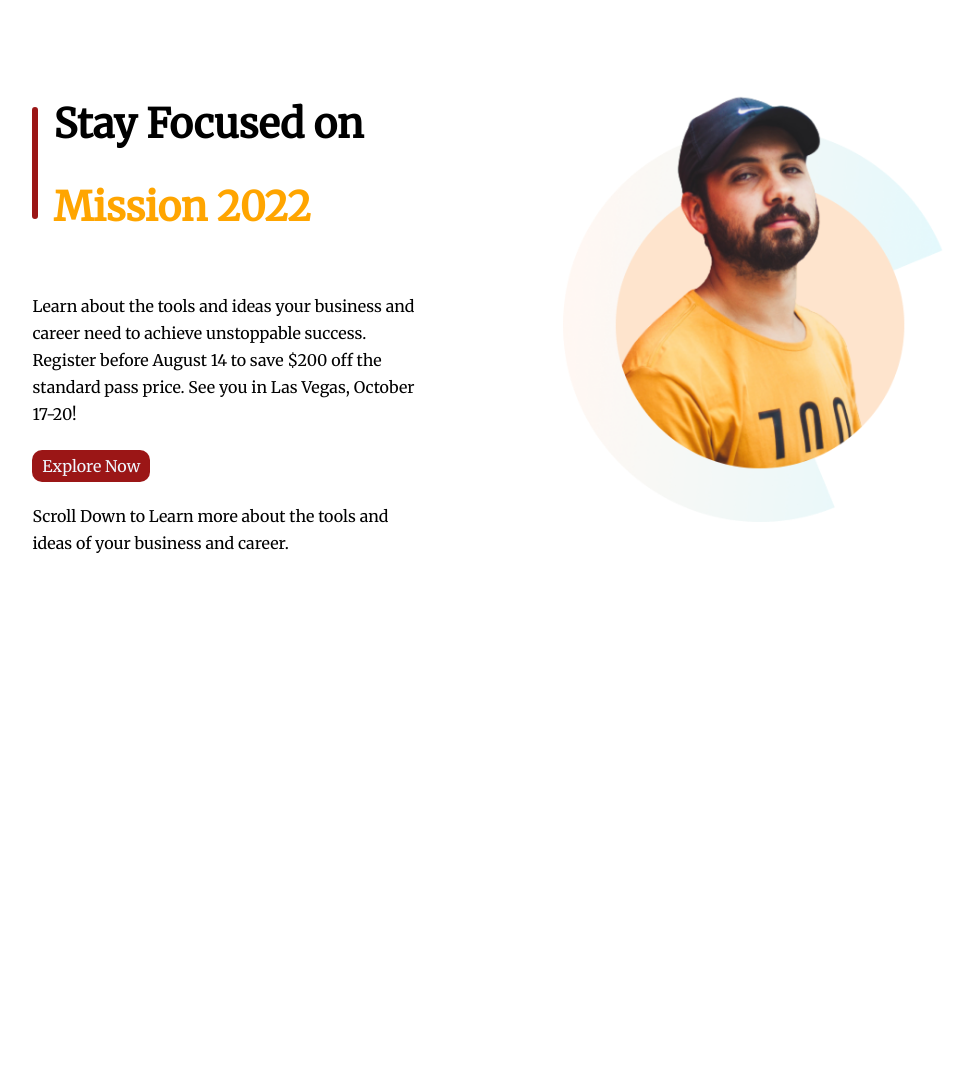
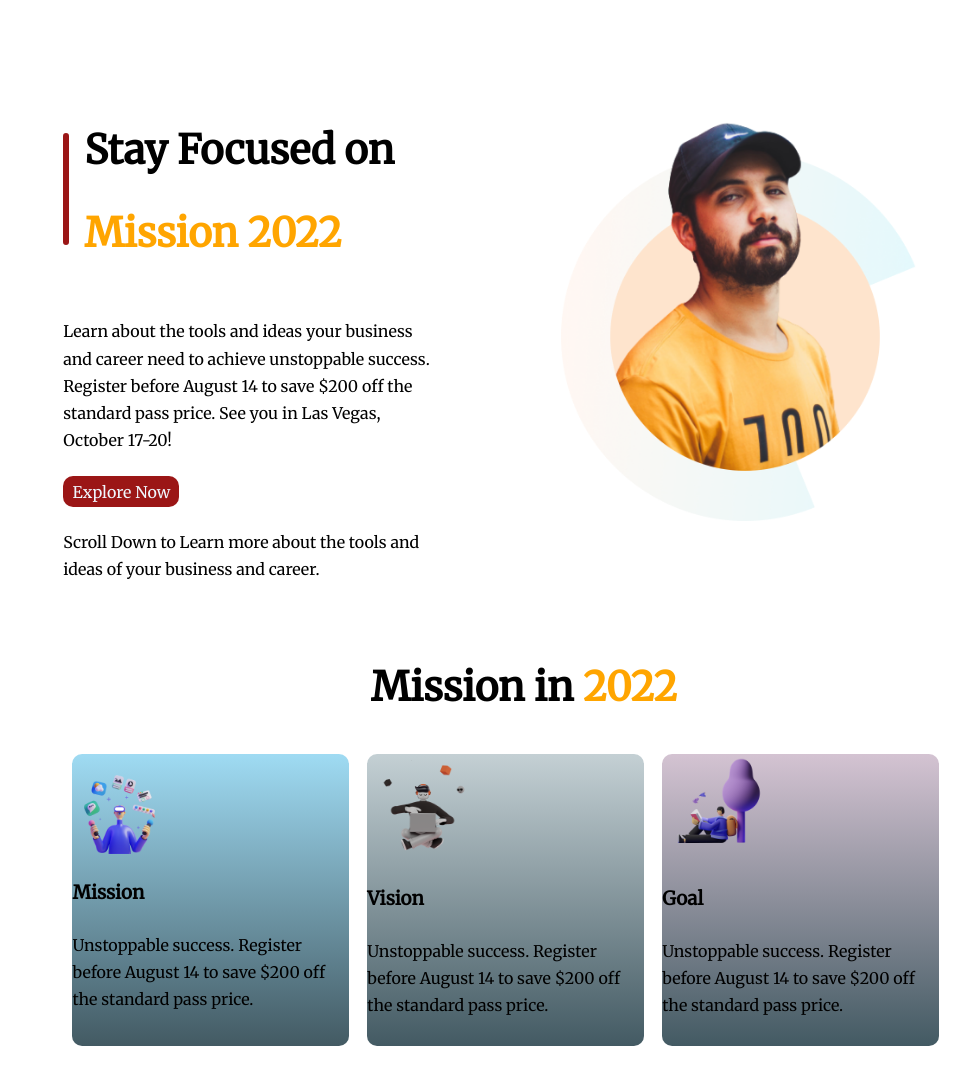
Before and after one commit to asifmahmud00/assignment1, a plain HTML site: page index.html in a window 1280 px wide. Shown: the whole page, without its empty margins (116-1089 px from the left). Before the commit the page ends 800 px from the top, so only its background shows below. Drawn offline with Linux system fonts and the light colour scheme.

Commit message:
section 2

```diff
--- a/index.html
+++ b/index.html
@@ -37,9 +37,36 @@
             </div>
         </div>
         <div class="half-width">
-            <img src="images/person-0.png" alt="" style="  padding-left:35%; width: 100%;">
+            <img src="images/person-0.png" alt="" style="padding-left:35%;">
         </div>
     </section>
+
+    <section>
+        <h1 style="text-align: center;">Mission in <span class="orange-color">2022</span></h1>
+        <div class="flex-display">
+            <div class="one-third-width"
+                style="background-image: linear-gradient(rgb(159, 219, 243), rgb(67, 90, 99));">
+                <img class="img-2nd-section" src="images/illustrator-1.png" alt="">
+                <h3>Mission</h3>
+                <p>Unstoppable success. Register before August 14 to save $200 off the standard pass price.</p>
+            </div>
+            <div class="one-third-width"
+                style="background-image: linear-gradient(rgb(196, 208, 212), rgb(67, 90, 99));">
+                <img class="img-2nd-section" src="images/illustrator-2.png" alt="">
+                <h3>Vision</h3>
+                <p>Unstoppable success. Register before August 14 to save $200 off the standard pass price.</p>
+            </div>
+            <div class="one-third-width"
+                style="background-image: linear-gradient(rgb(212, 195, 210), rgb(67, 90, 99));">
+                <img class="img-2nd-section" src="images/illustrator-3.png" alt="">
+                <h3>Goal</h3>
+                <p>Unstoppable success. Register before August 14 to save $200 off the standard pass price.</p>
+            </div>
+        </div>
+    </section>
+
+
+
 </body>
 
 </html>
--- a/style.css
+++ b/style.css
@@ -4,7 +4,7 @@ body {
 }
 
 section {
-    margin: 2%;
+    margin: 5%;
 }
 
 h1 {
@@ -36,6 +36,12 @@ h1 {
     width: 40%;
 }
 
+.one-third-width {
+    width: 30%;
+    border-radius: 10px;
+    margin: 1%
+}
+
 .link_button {
     padding: 1.5% 2.5%;
     background-image: linear-gradient(rgb(155, 22, 22), rgb(155, 22, 22));
@@ -50,3 +56,12 @@ p {
     line-height: 1.7em;
     margin: 1.7em 0;
 }
+
+img {
+    width: 100%;
+}
+
+.img-2nd-section {
+    width: 40%;
+
+}
```
Also changed, not shown: images/illustrator-1.png (added), images/illustrator-2.png (added), images/illustrator-3.png (added).
